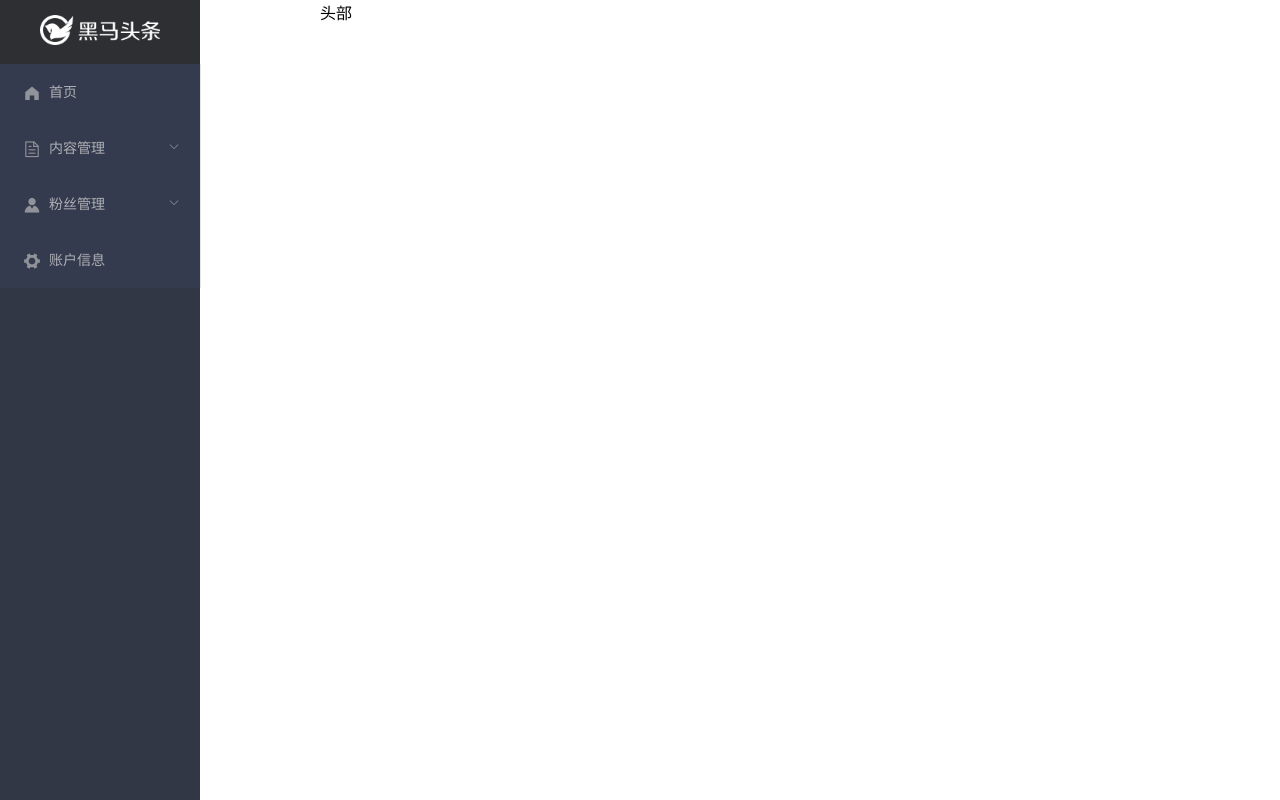
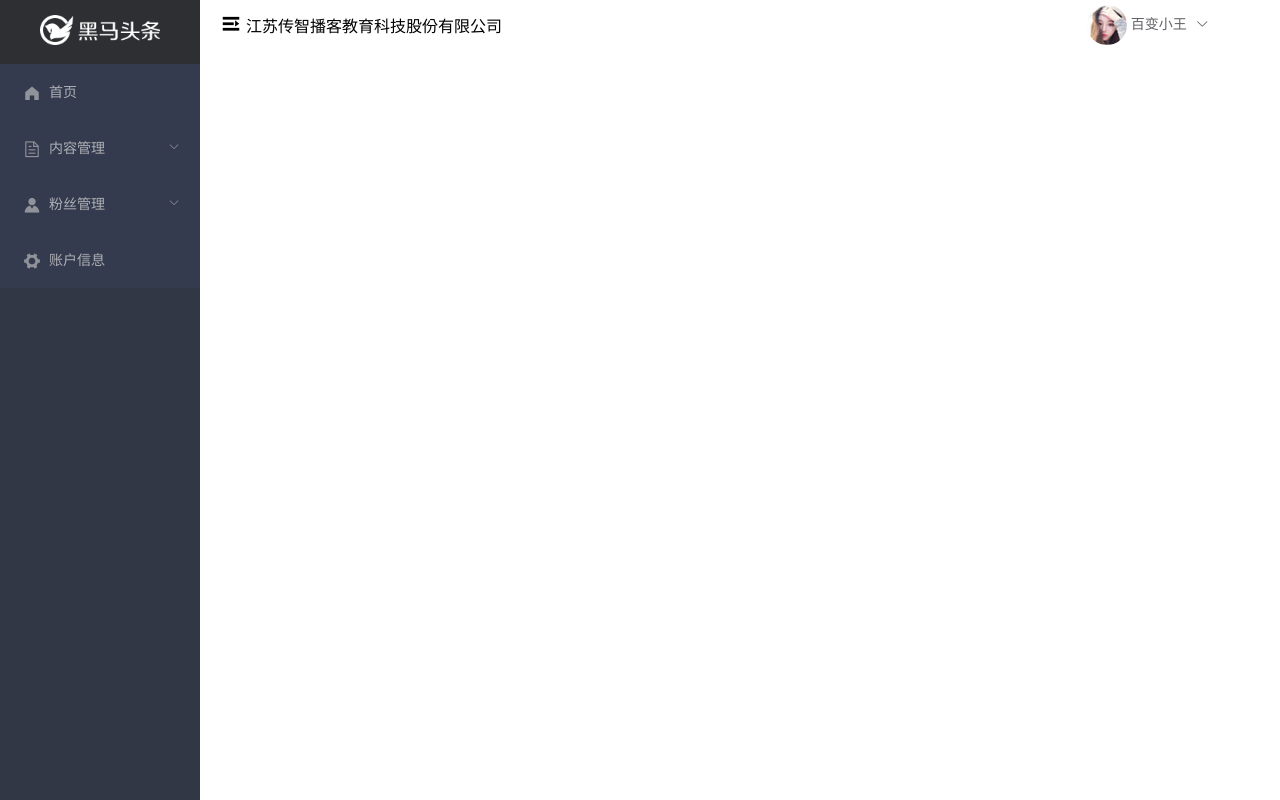
Before and after one commit to lv-xiaobu/TouTiao-Project, a Vue app: page /#/home in a window 1280 px wide. Built offline with nearby package versions, Linux system fonts and the light colour scheme.

Commit message:
主页-完成主页头部页面样式

```diff
--- /dev/null
+++ b/src/components/home/layout-header.vue
@@ -0,0 +1,65 @@
+<template>
+  <!-- 头部布局 -->
+  <el-row class="layout-header" align='middle' type='flex' justify='space-between'>
+     <!-- 左侧 -->
+     <el-col :span='7'>
+        <i class="el-icon-s-unfold"></i>
+        <span class='title'>江苏传智播客教育科技股份有限公司</span>
+     </el-col>
+     <!-- 右侧 -->
+     <el-col :span='4'>
+       <!-- 用户头像 -->
+       <img class="head-img" :src="userInfo.photo ? userInfo.photo : defaultImg" alt="" srcset="">
+       <!-- 下拉菜单组件 el-dropdown -->
+      <el-dropdown trigger="click">
+        <!-- 匿名插槽 -->
+        <span class="el-dropdown-link">百变小王
+          <i class="el-icon-arrow-down el-icon--right"></i>
+        </span>
+        <!-- 具名插槽 -->
+        <el-dropdown-menu slot="dropdown">
+          <el-dropdown-item>个人信息</el-dropdown-item>
+          <el-dropdown-item>git地址</el-dropdown-item>
+          <el-dropdown-item>退出</el-dropdown-item>
+        </el-dropdown-menu>
+      </el-dropdown>
+     </el-col>
+  </el-row>
+</template>
+
+<script>
+export default {
+  data () {
+    return {
+      userInfo: {}, // 个人信息对对象
+      defaultImg: require('../../assets/img/avatar.jpg') // 转成base64
+    }
+  },
+  methods: {
+
+  },
+  components: {
+
+  }
+}
+</script>
+
+<style lang='less' scoped>
+.layout-header {
+     height:50px;
+     .el-icon-s-unfold {
+         font-size: 22px;
+     }
+     .title {
+         vertical-align: top;
+         margin-left: 4px;
+     }
+     .head-img {
+         width:40px;
+         height:40px;
+         border-radius: 50%;
+         vertical-align: middle;
+         margin-right:4px;
+     }
+}
+</style>
--- a/src/views/home/index.vue
+++ b/src/views/home/index.vue
@@ -3,18 +3,18 @@
   <el-container>
 
     <!-- 先放置一个左侧 -->
-    <el-aside>
-
+    <el-aside style="width:200px;overflow:hidden;background-color:#323745">
       <!-- 左侧导航组件 -->
       <layout-aside></layout-aside>
-
     </el-aside>
 
     <!-- 右侧大容器 -->
     <el-container>
 
       <!-- 头部 -->
-      <el-header>头部</el-header>
+      <el-header>
+        <layout-header></layout-header>
+      </el-header>
 
       <!-- 中部区域 -->
       <el-main>
@@ -31,6 +31,7 @@
 
 <script>
 import layoutAside from '../../components/home/layout-aside'
+import layoutHeader from '../../components/home/layout-header'
 export default {
   data () {
     return {
@@ -41,7 +42,8 @@ export default {
 
   },
   components: {
-    'layout-aside': layoutAside
+    'layout-aside': layoutAside,
+    'layout-header': layoutHeader
   }
 }
 </script>
```
